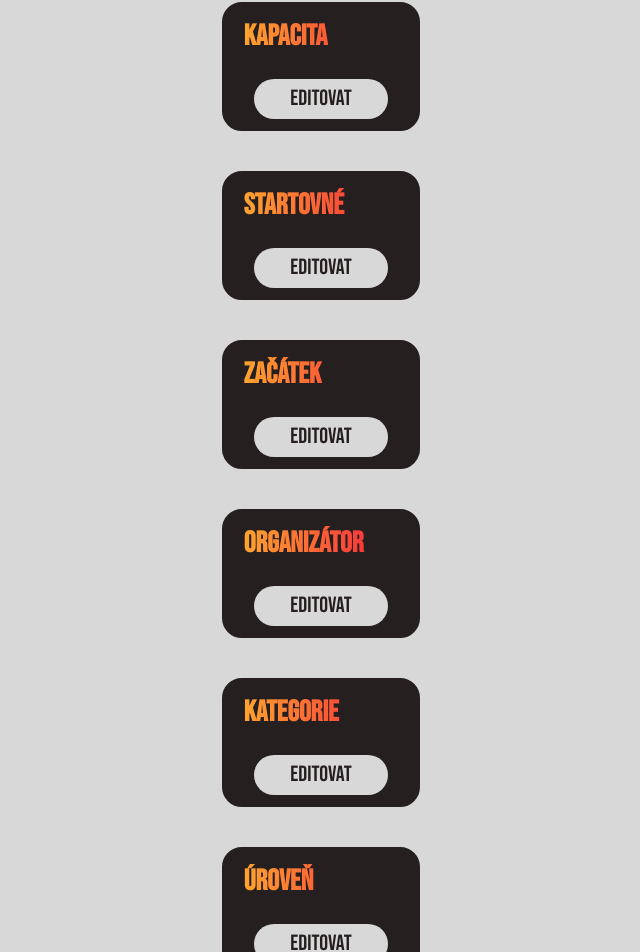
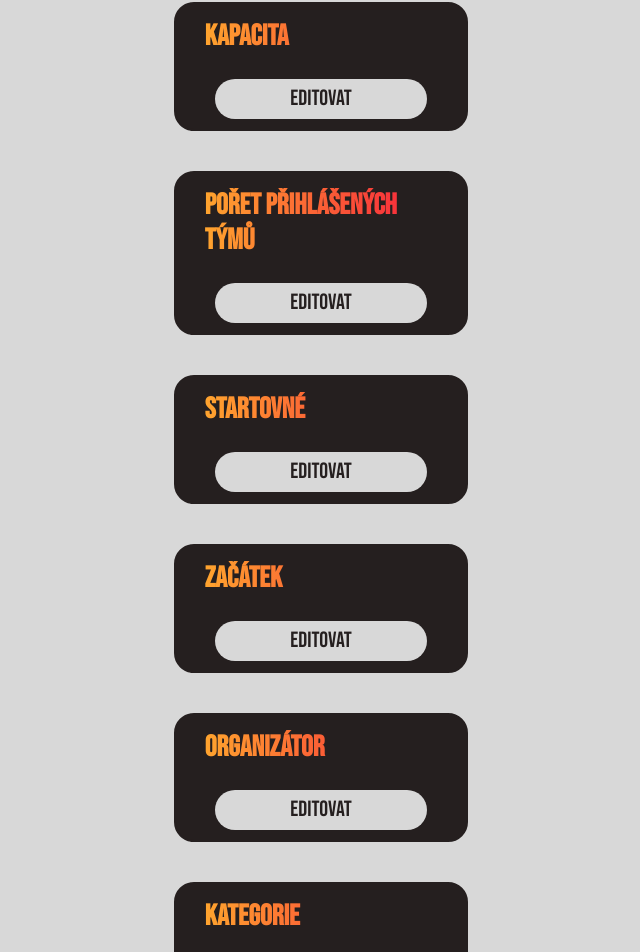
Before and after one commit to vacenovskyrichard/tournament_info_frontend, a React (Create React App) app: page /edit_tournament in a window 1280 px wide. Shown: the part 816-1768 px from the top of the page, without its empty margins (319-959 px from the left). Built offline with nearby package versions, Linux system fonts and the light colour scheme; no server answers; a web font is replaced by a local one.

Commit message:
Add edit of signed teams

```diff
--- a/src/pages/EditTournament.js
+++ b/src/pages/EditTournament.js
@@ -27,6 +27,7 @@ export default function EditTournament({
   const [editCity, setEditCity] = useState(false);
   const [editAreal, setEditAreal] = useState(false);
   const [editCapacity, setEditCapacity] = useState(false);
+  const [editSigned, setEditSigned] = useState(false);
   const [editPrice, setEditPrice] = useState(false);
   const [editStart, setEditStart] = useState(false);
   const [editOrganizer, setEditOrganizer] = useState(false);
@@ -220,7 +221,38 @@ export default function EditTournament({
                   {...register("capacity", {
                     required: {
                       value: true,
-                      message: "Zadejte město, kde se turnaj koná",
+                      message: "Zadejte kapacitu turnaje.",
+                    },
+
+                    pattern: {
+                      value: /^\d+$/,
+                      message: "Zadaná hodnota není validní",
+                    },
+                  })}
+                />
+                <button type="submit">uložit</button>
+              </form>
+            )}
+          </div>
+
+          {/* Tournament number of signed teams */}
+          <div className="EditTournament--form-element">
+            <h3>Pořet přihlášených týmů</h3>
+            {!editSigned ? (
+              <p>
+                {editedTournament && editedTournament.signed}{" "}
+                <button onClick={() => setEditSigned(true)}>editovat</button>
+              </p>
+            ) : (
+              <form onSubmit={handleSubmit(onSubmit)}>
+                <input
+                  type="text"
+                  name="signed"
+                  defaultValue={editedTournament && editedTournament.signed}
+                  {...register("signed", {
+                    required: {
+                      value: true,
+                      message: "Zadejte počet přihlášených týmů.",
                     },
 
                     pattern: {
```
